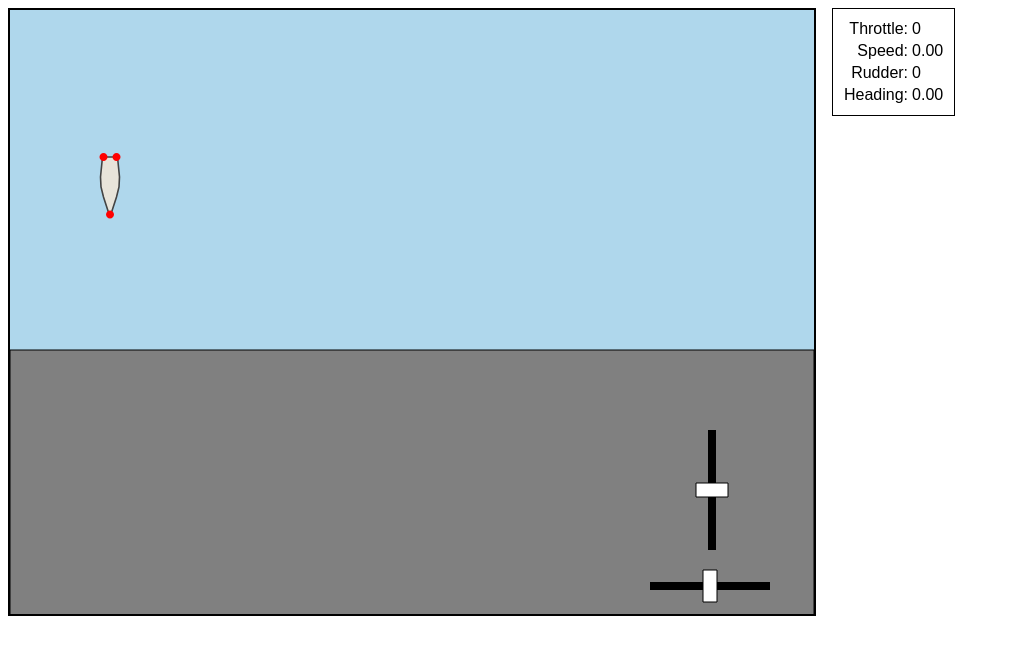
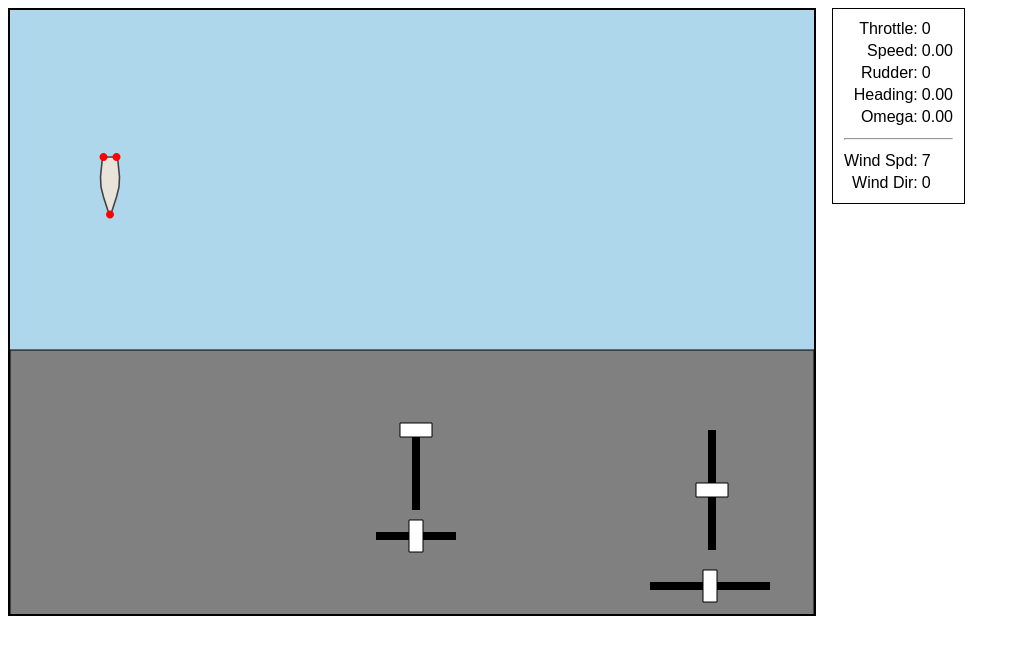
Before and after one commit to volkerp/hafenmanoever, a website built with Parcel: page index.html in a window 1280 px wide. Shown: the whole page, without its empty margins (0-1020 px from the left). Built offline with nearby package versions, Linux system fonts and the light colour scheme.

Commit message:
angular vel

```diff
--- a/index.html
+++ b/index.html
@@ -47,6 +47,21 @@
                     <td class="textright">Heading:</td>
                     <td id="heading_value">0</td>
                 </tr>
+                <tr>
+                    <td class="textright">Omega:</td>
+                    <td id="omega_value">0</td>
+                </tr>
+                <tr>
+                    <td colspan="2"><hr></td>
+                </tr>
+                <tr>
+                    <td class="textright">Wind Spd:</td>
+                    <td id="windspd_value">0</td>
+                </tr>
+                <tr>
+                    <td class="textright">Wind Dir:</td>
+                    <td id="winddir_value">0</td>
+                </tr>
             </table>
         </div>
 
--- a/src/Slider.js
+++ b/src/Slider.js
@@ -66,11 +66,11 @@ export default class Slider extends paper.Group {
     value() {
         let v;
         if (this.is_horiz) {
-            v = Math.floor(this.handle.position.x / this.length * (this.max - this.min));
+            v = Math.floor((this.handle.position.x / this.length) * (this.max - this.min));
             return v + this.min;
         } else {
-            v = Math.floor(this.handle.position.y / this.length * (this.max - this.min));
-            return -(v + this.min);
+            v = Math.floor((1.0 - this.handle.position.y / this.length) * (this.max - this.min));
+            return v + this.min;
         }
     }
 
--- a/src/boat.js
+++ b/src/boat.js
@@ -30,6 +30,7 @@ export default class Boat extends paper.Group {
         this.power = 1500.0;
         this.heading = 0.0; // positive y-axis (down on screen)
         this.rudder = 0;
+        this.omega = 0.0; // angular velocity [1/s]
         this.speed = 0;
         this.throttle = 0;
         this.applyMatrix = true;
@@ -120,12 +121,16 @@ export default class Boat extends paper.Group {
 
 
         this.speed += (accel - decel) * d_t;
-        if (Math.abs(this.speed) < 0.01) this.speed = 0.0;  // stop decel from oscilating around 0.0
+        if (Math.abs(this.speed) < 0.01) this.speed = 0.0;  // stop speed from oscilating around 0.0
 
-        let d_phi = this.rudder * this.speed * 0.35 * d_t;
+        // alpha: angular accelaration [rad/s^2]
+        let alpha = this.rudder * this.speed * 0.35 - Math.max(5.0, (this.omega * this.omega)) * 0.075 *  Math.sign(this.omega);
+        this.omega += alpha * d_t;
+        if (Math.abs(this.omega) < 0.01) this.omega = 0.0;  // stop omega from oscilating around 0.0
 
-        this.rotation += d_phi;
-        this.heading += d_phi;
+        this.heading += this.omega * d_t;
+        this.rotation += this.omega * d_t;
+
         let d = this.speed * d_t;
         dir = dir.multiply(d);
         this.position = this.position.add(dir);
--- a/src/game.js
+++ b/src/game.js
@@ -8,11 +8,17 @@ export default class Game {
             point: [0,0], size: [paper.view.size.width, paper.view.size.height], fillColor: "#AFD7EC"
         });
 
+
+
         this.throttle_slider = new Slider([686, 420], 120, [-5, 5]);
         this.throttle_slider.callback = (value) => { this.boat.throttle = value; }
 
         this.rudder_slider = new Slider([640, 560], 120, [-5, 5], true);
         this.rudder_slider.callback = (value) => { this.boat.rudder = value; }
+
+        this.windspd_slider = new Slider([390, 420], 80, [0, 7]);
+        this.windspd_slider.setValue(0);
+        this.winddir_slider = new Slider([366, 510], 80, [-180, 180.0], true);
 
         this.pier = new paper.Path.Rectangle(0, 340, paper.view.size.width, 600);
         this.pier.strokeColor = "black";
@@ -72,10 +78,14 @@ export default class Game {
         let speed_value = document.getElementById("speed_value");
         let rudder_value = document.getElementById("rudder_value");
         let heading_value = document.getElementById("heading_value");
+        let omega_value = document.getElementById("omega_value");
+        let windspd_value = document.getElementById("windspd_value");
         throttle_value.innerHTML = this.boat.throttle;
         speed_value.innerHTML = Number.parseFloat(this.boat.speed).toFixed(2);
         rudder_value.innerHTML = this.boat.rudder;
         heading_value.innerHTML = Number.parseFloat(this.boat.heading).toFixed(2);
+        omega_value.innerHTML = Number.parseFloat(this.boat.omega).toFixed(2);
+        windspd_value.innerHTML = this.windspd_slider.value();
     }
 
 
```
